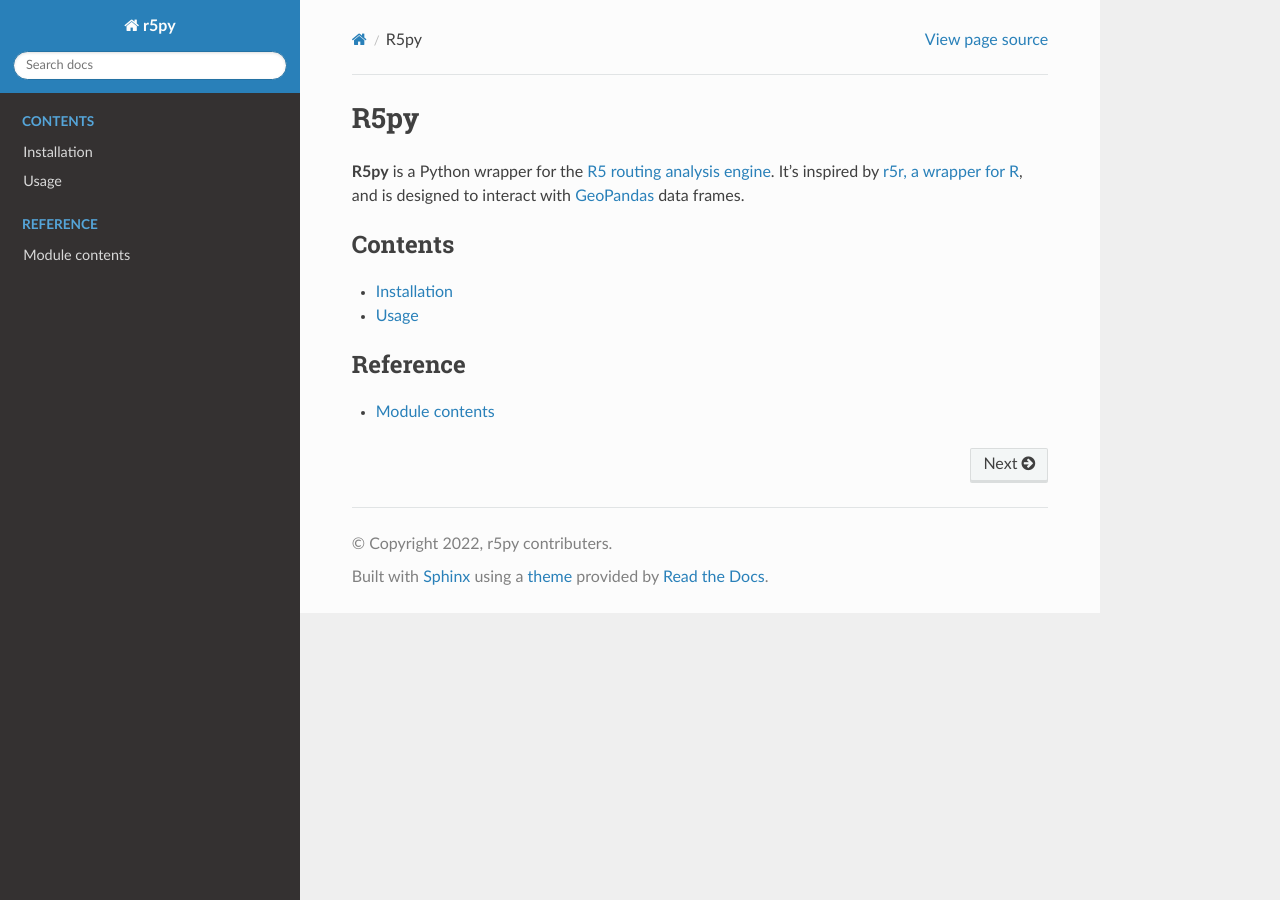
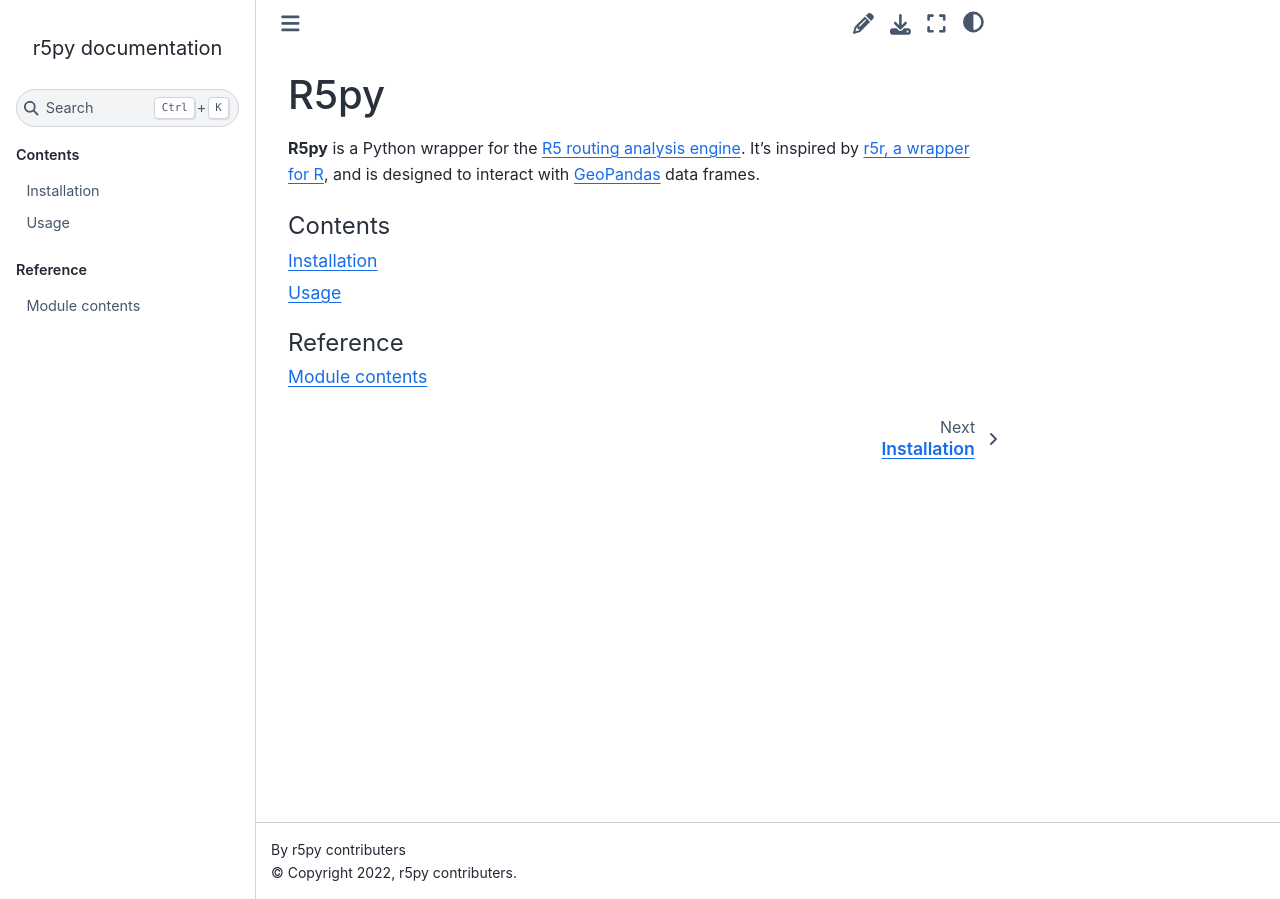
Before and after one commit to r5py/r5py, a Sphinx documentation site: the page built from docs/index.rst, in a window 1280 px wide. Built offline with Sphinx 7.4.7 and the Sphinx Book theme 1.1.4, drawn with Linux system fonts in a browser that asks for light colours; some of the changed lines change nothing that is shown.

Commit message:
Use sphinx-book-theme for the docs

```diff
--- a/docs/conf.py
+++ b/docs/conf.py
@@ -31,7 +31,8 @@
     "sphinx.ext.autodoc",
     "sphinx.ext.napoleon",
     "nbsphinx",
-    "IPython.sphinxext.ipython_console_highlighting"
+    "IPython.sphinxext.ipython_console_highlighting",
+    "myst_nb",
 ]
 
 # Add any paths that contain templates here, relative to this directory.
@@ -48,7 +49,18 @@
 # The theme to use for HTML and HTML Help pages.  See the documentation for
 # a list of builtin themes.
 #
-html_theme = 'sphinx_rtd_theme'
+html_theme = 'sphinx_book_theme'
+
+html_theme_options = {
+    # "external_links": [],
+    "repository_url": "https://github.com/r5py/r5py/",
+    "use_edit_page_button": True,
+    "launch_buttons": {
+        "binderhub_url": "https://mybinder.org",
+        "thebelab": False,
+        "notebook_interface": "jupyterlab",
+    },
+}
 
 # Add any paths that contain custom static files (such as style sheets) here,
 # relative to this directory. They are copied after the builtin static files,
@@ -66,3 +78,6 @@
         "../src/"
     )
 )
+
+# Do not execute cells
+jupyter_execute_notebooks = "off"
```
Also changed, not shown: docs/requirements.txt (+10 -1 lines).
